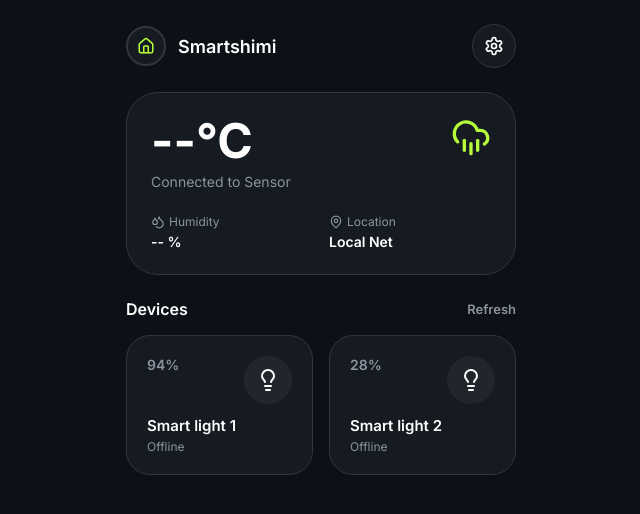
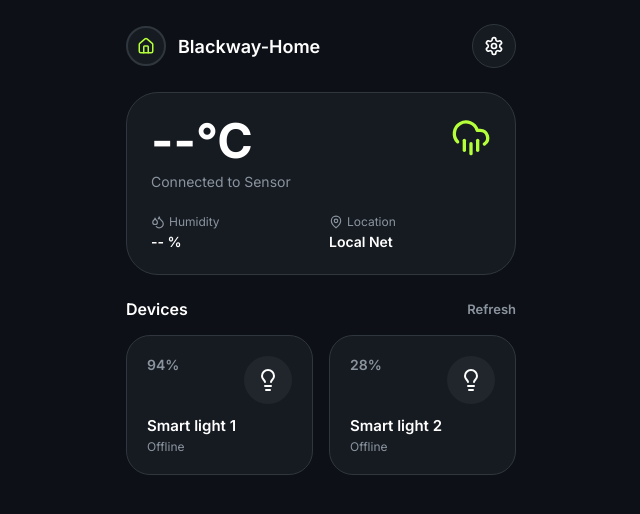
Before and after one commit to BlackBossX/esp-cloud-bridge, a React (Vite) app in the folder frontend/: page / in a window 1280 px wide. Shown: the top 514 px of the page, without its empty margins (319-959 px from the left). Built offline with nearby package versions, Linux system fonts and the light colour scheme; no server answers; the HTML template or start-up script is replaced by a standard one.

Commit message:
update: refresh frontend for Vercel

```diff
--- a/frontend/src/App.jsx
+++ b/frontend/src/App.jsx
@@ -78,7 +78,7 @@ export default function App() {
           }}>
             <Home size={18} color="var(--accent-color)" />
           </div>
-          <span style={{ fontSize: '18px', fontWeight: '600' }}>Smartshimi</span>
+          <span style={{ fontSize: '18px', fontWeight: '600' }}>Blackway-Home</span>
         </div>
         <motion.button
           whileTap={{ scale: 0.9 }}
```
